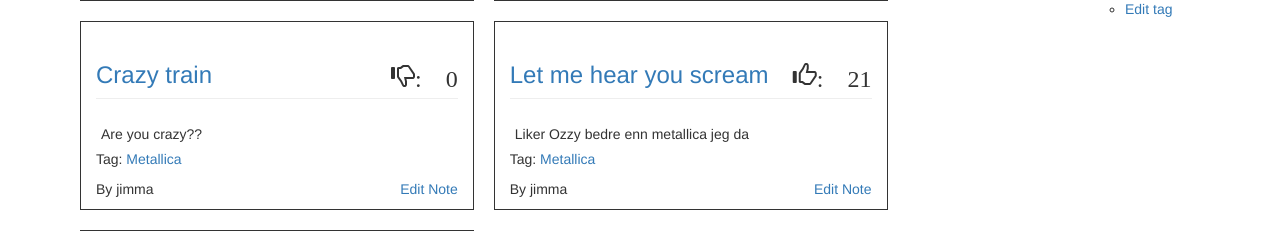
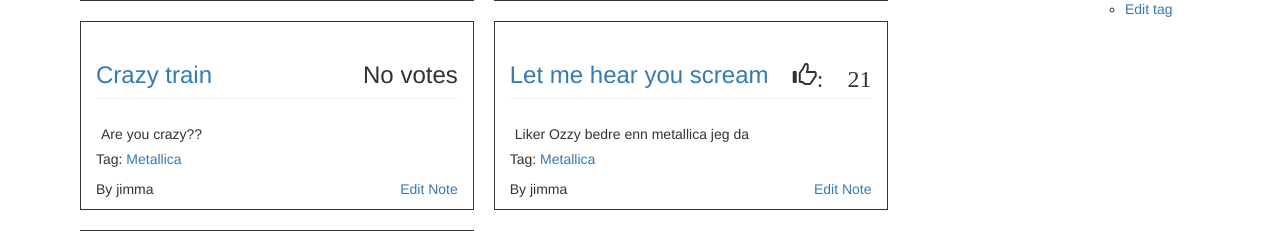
Before and after one commit to jimma1/harvsterOfNotes, a Django app: page /notes/ in a window 1280 px wide. Shown: the part 614-845 px from the top of the page. Run offline with Django 3.2, Linux system fonts and the light colour scheme; a user stored in the database is signed in; data comes from the database, SQL or seed files in the repository; both versions use the stored data as it was after the commit; some libraries are stand-ins or nearby versions.

Commit message:
Modified if test to handle no votes explicit

```diff
--- a/kvittr/templates/notes/index.html
+++ b/kvittr/templates/notes/index.html
@@ -14,6 +14,8 @@
 					<h3 class="page-header"><a href="{% url 'notes:detailnote'%}?id={{note.id}}"> {{ note.label }} </a>
 						{% if note.num_likes > 0 %}
 							<span style="float: right;" class="glyphicon glyphicon-thumbs-up">: {{ note.num_likes }} </span>
+						{% elif note.num_likes = 0 %}
+							<span style="float:right;">No votes</span>
 						{% else %}
 							<span style="float:right;" class="glyphicon glyphicon-thumbs-down">: {{ note.num_likes }}</span>
 						{% endif %}
```
Also changed, not shown: kvittr/db.sqlite3.
